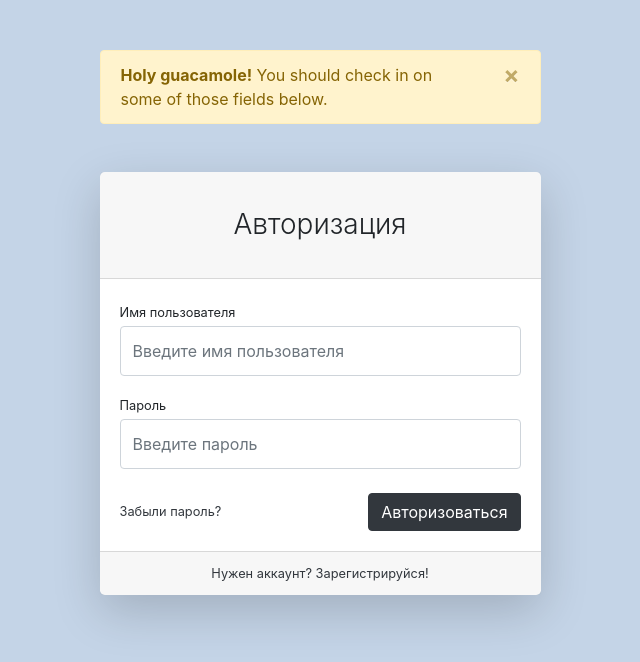
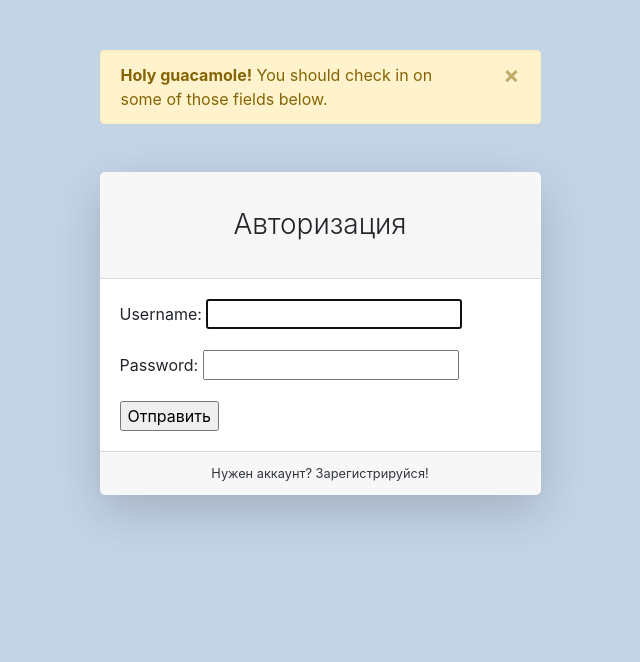
Before and after one commit to EgorSilin/GeekShop, a Django app: page /auth/login/ in a window 1280 px wide. Shown: the top 662 px of the page, without its empty margins (320-960 px from the left). Run offline with Django 3.2, Linux system fonts and the light colour scheme; some libraries are stand-ins or nearby versions.

Commit message:
lesson_04: added login logic

```diff
--- /dev/null
+++ b/authapp/forms.py
@@ -0,0 +1,8 @@
+from django.contrib.auth.forms import AuthenticationForm, UserCreationForm
+from authapp.models import User
+
+
+class UserLoginForm(AuthenticationForm):
+    class Meta:
+        model = User
+        fields = ('username', 'password')
--- a/authapp/templates/authapp/login.html
+++ b/authapp/templates/authapp/login.html
@@ -31,22 +31,27 @@
                             <div class="card-header"><h3 class="text-center font-weight-light my-4">Авторизация</h3>
                             </div>
                             <div class="card-body">
-                                <form>
-                                    <div class="form-group">
-                                        <label class="small mb-1" for="inputEmailAddress">Имя пользователя</label>
-                                        <input class="form-control py-4" id="inputEmailAddress" type="email"
-                                               placeholder="Введите имя пользователя"/>
-                                    </div>
-                                    <div class="form-group">
-                                        <label class="small mb-1" for="inputPassword">Пароль</label>
-                                        <input class="form-control py-4" id="inputPassword" type="password"
-                                               placeholder="Введите пароль"/>
-                                    </div>
-                                    <div class="form-group d-flex align-items-center justify-content-between mt-4 mb-0">
-                                        <a class="small" href="#">Забыли пароль?</a>
-                                        <input class="btn btn-primary" type="submit" value="Авторизоваться">
-                                    </div>
+                                <form action="{% url 'auth:login' %}" method="post">
+                                    {% csrf_token %}
+                                    {{ form.as_p }}
+                                    <input type="submit" value="Отправить">
                                 </form>
+{#                                <form>#}
+{#                                    <div class="form-group">#}
+{#                                        <label class="small mb-1" for="inputEmailAddress">Имя пользователя</label>#}
+{#                                        <input class="form-control py-4" id="inputEmailAddress" type="email"#}
+{#                                               placeholder="Введите имя пользователя"/>#}
+{#                                    </div>#}
+{#                                    <div class="form-group">#}
+{#                                        <label class="small mb-1" for="inputPassword">Пароль</label>#}
+{#                                        <input class="form-control py-4" id="inputPassword" type="password"#}
+{#                                               placeholder="Введите пароль"/>#}
+{#                                    </div>#}
+{#                                    <div class="form-group d-flex align-items-center justify-content-between mt-4 mb-0">#}
+{#                                        <a class="small" href="#">Забыли пароль?</a>#}
+{#                                        <input class="btn btn-primary" type="submit" value="Авторизоваться">#}
+{#                                    </div>#}
+{#                                </form>#}
                             </div>
                             <div class="card-footer text-center">
                                 <div class="small"><a href="{% url 'auth:register' %}">Нужен аккаунт? Зарегистрируйся!</a></div>
--- a/authapp/views.py
+++ b/authapp/views.py
@@ -1,9 +1,24 @@
-from django.shortcuts import render
+from django.shortcuts import render, HttpResponseRedirect
+from django.contrib import auth, messages
+from django.urls import reverse
+from authapp.forms import UserLoginForm, UserCreationForm
 
 
 # Create your views here.
 def login(request):
-    return render(request, 'authapp/login.html')
+    if request.method == 'POST':
+        form = UserLoginForm(data=request.POST)
+        if form.is_valid():
+            username = request.POST['username']
+            password = request.POST['password']
+            user = auth.authenticate(username=username, password=password)
+            if user and user.is_active:
+                auth.login(request, user)
+                return HttpResponseRedirect(reverse('index'))
+    else:
+        form = UserLoginForm()
+    context = {'form': form}
+    return render(request, 'authapp/login.html', context)
 
 
 def register(request):
```
